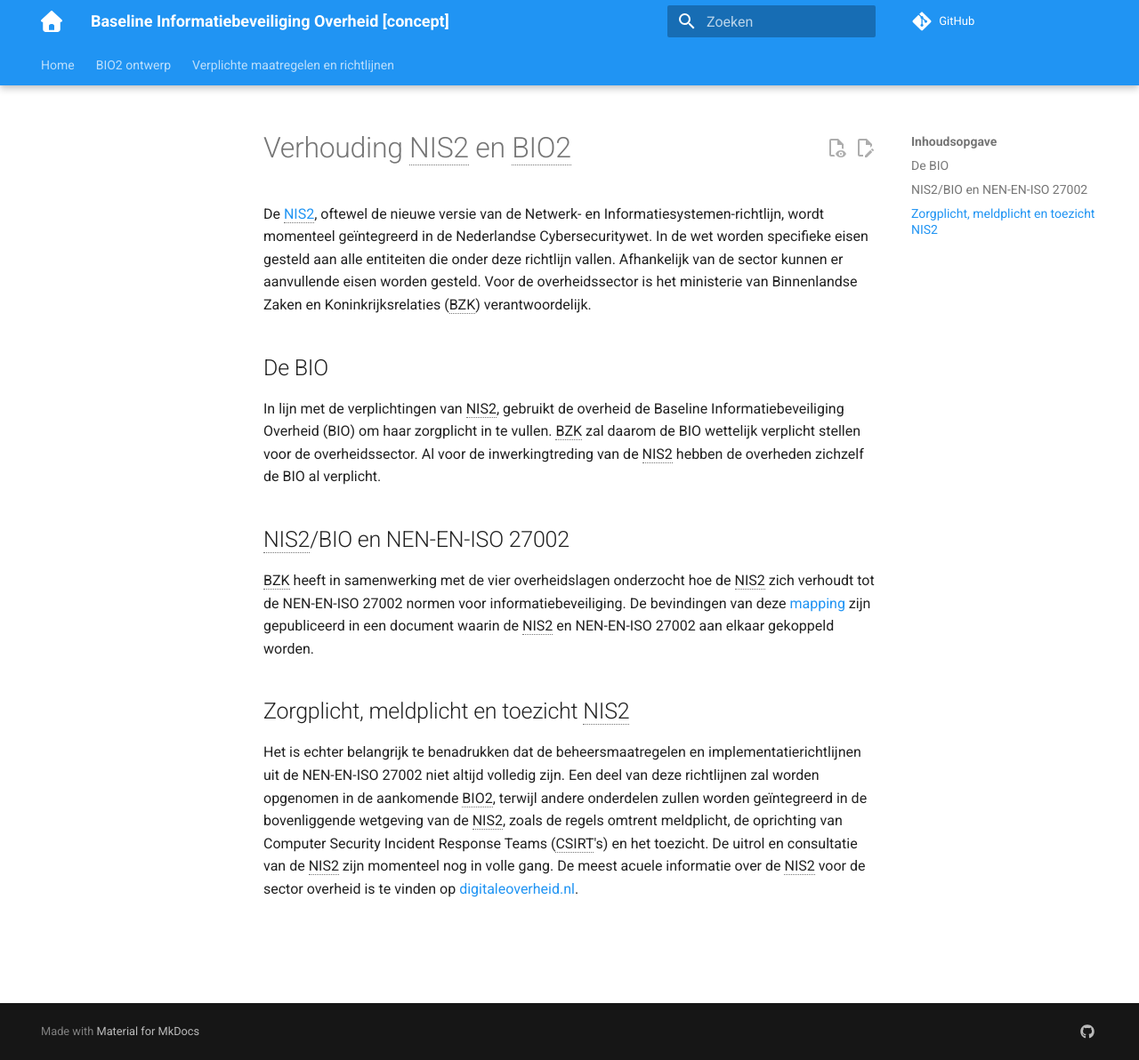
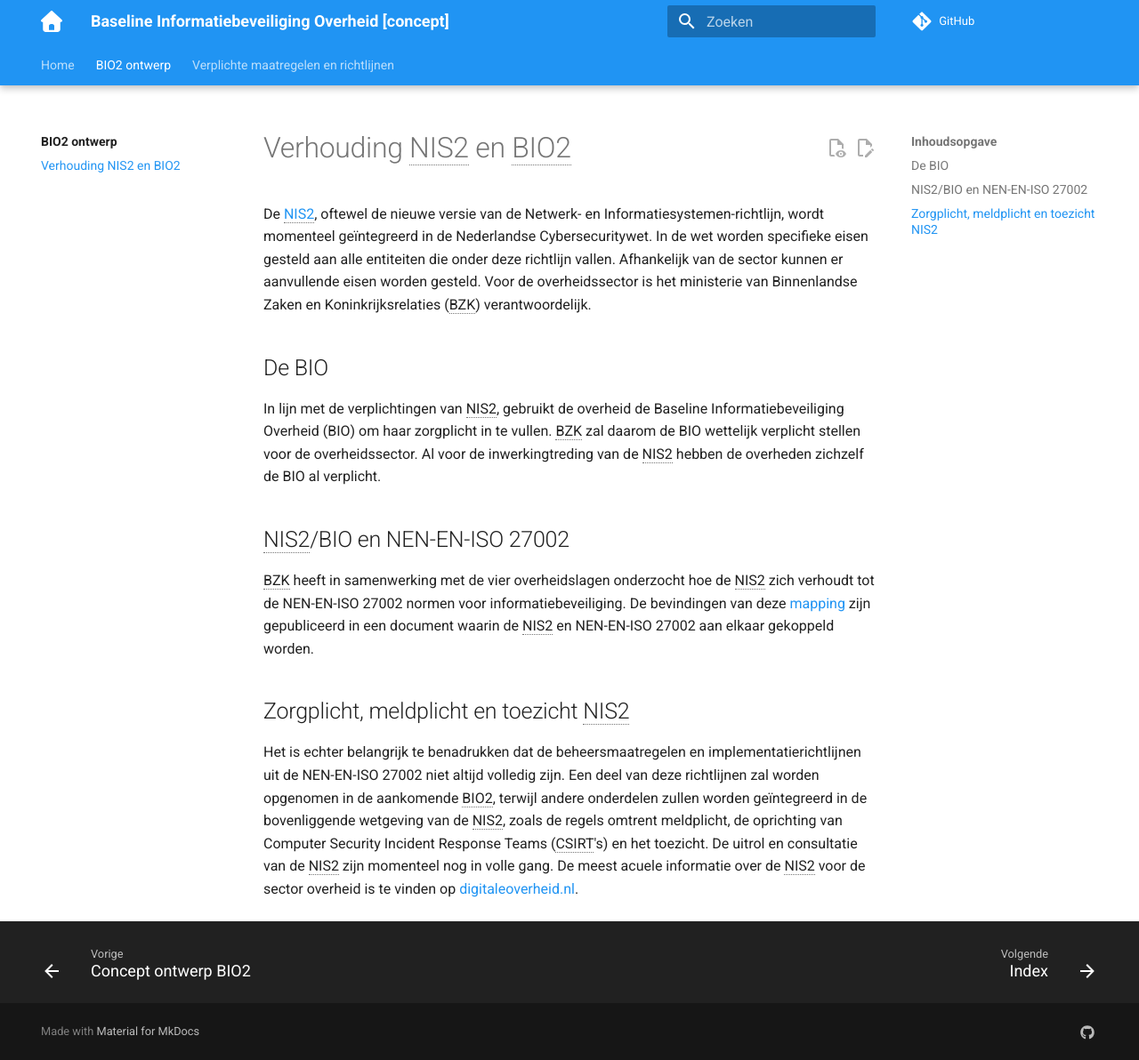
Before and after one commit to MinBZK/Baseline-Informatiebeveiliging-Overheid, an MkDocs documentation site: the page built from docs/ontwerp/nis2enbio.md, in a window 1280 px wide and 1192 px high. Shown: the whole window at 89% size. Built offline with MkDocs 1.6.1 and Material for MkDocs 9.7.7, drawn with Linux system fonts in a browser that asks for light colours; comment, search, counter and statistics services are not loaded.

Commit message:
Update mkdocs.yml
herstel hoofdletters

```diff
--- a/mkdocs.yml
+++ b/mkdocs.yml
@@ -34,7 +34,7 @@ nav:
     - Home: index.md
     - BIO2 ontwerp:
         - ontwerp/index.md
-        - ontwerp/nis2enBIO.md
+        - ontwerp/nis2enbio.md
     - Verplichte maatregelen en richtlijnen:
         - maatregelen/index.md
 
```
